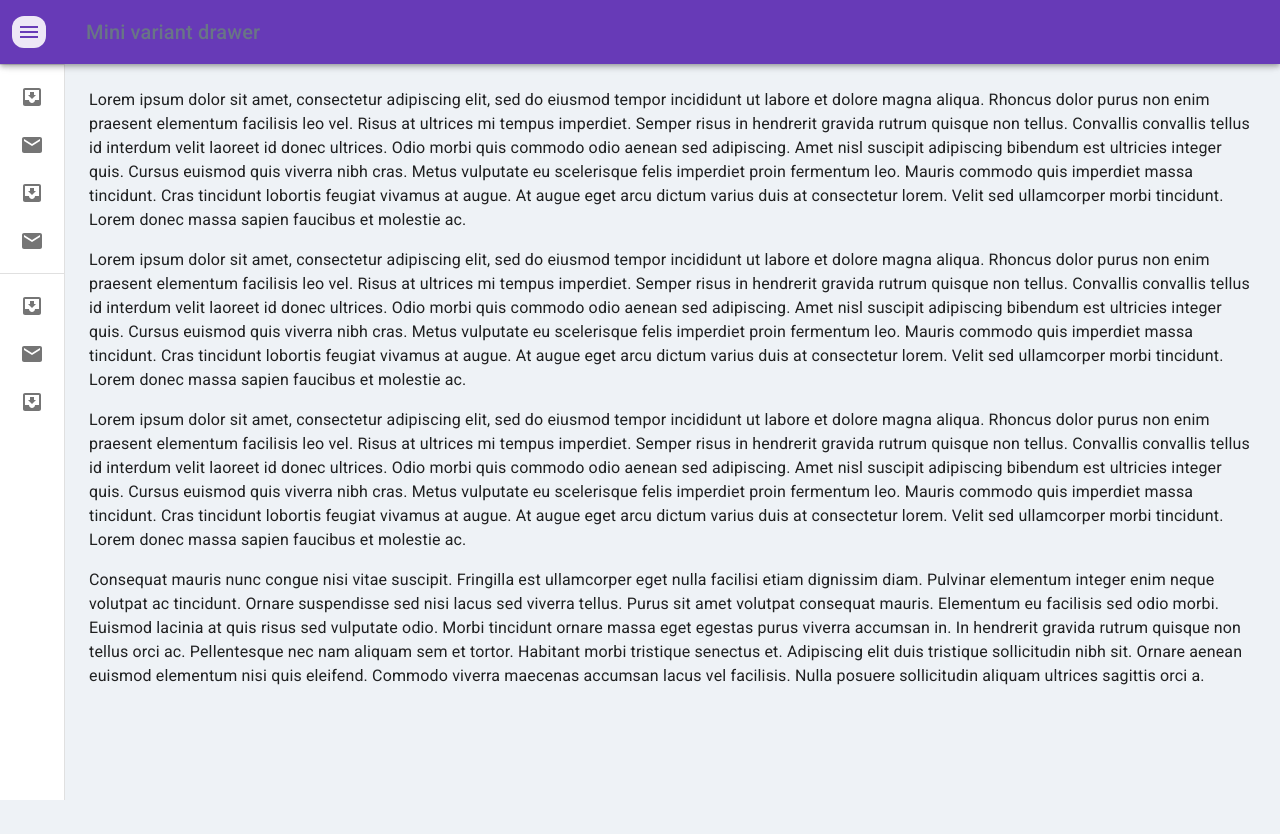
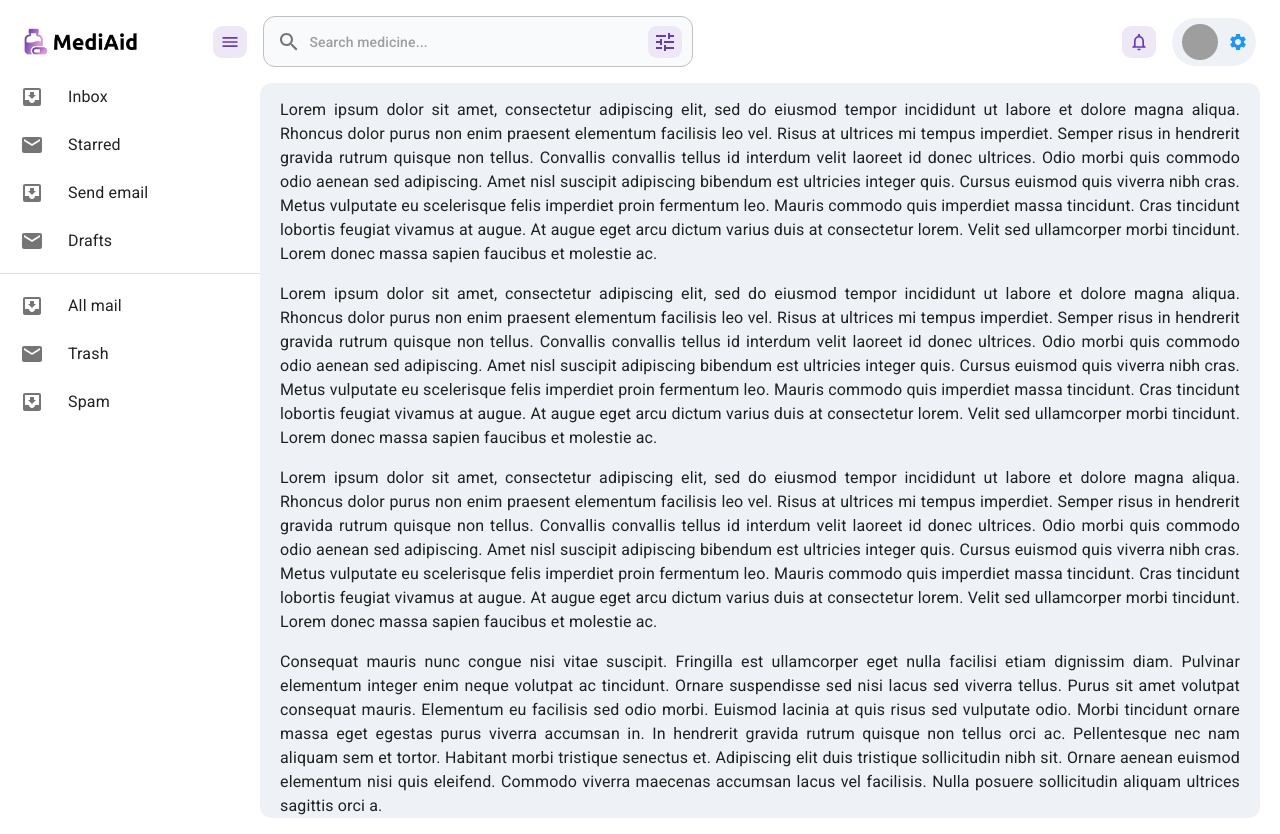
Before and after one commit to Sharif-Minhaz/MediAid, a React (Vite) app in the folder client/: page / in a window 1280 px wide. Before the commit the page ends 800 px from the top, so only its background shows below. Built offline with nearby package versions, Linux system fonts and the light colour scheme; grey boxes are pictures that could not be loaded.

Commit message:
feat: topbar's components added - client

```diff
--- a/client/src/app/App.css
+++ b/client/src/app/App.css
@@ -1,3 +1,7 @@
 .MuiInputBase-root.Mui-focused:not(.Mui-error) .MuiOutlinedInput-notchedOutline {
     border-color: #2196f3 !important;
 }
+
+.MuiButton-endIcon.MuiButton-iconSizeMedium.css-1gnd1fd-MuiButton-endIcon {
+    margin-left: 1px;
+}
--- a/client/src/components/SearchBar.jsx
+++ b/client/src/components/SearchBar.jsx
@@ -1,20 +1,39 @@
-import { FormControl, InputLabel, OutlinedInput, useTheme } from "@mui/material";
+import { FormControl, InputAdornment, OutlinedInput } from "@mui/material";
+import SearchIcon from "@mui/icons-material/Search";
+import TuneIcon from "@mui/icons-material/Tune";
+import CustomIconButton from "../theme/customComponent/CustomIconButton";
 
 const SearchBar = () => {
-	const theme = useTheme();
 	return (
-		<FormControl fullWidth sx={{ ...theme.customInput, mb: "13px" }}>
-			<InputLabel htmlFor="outlined-adornment-email-login">
-				Email Address / Username
-			</InputLabel>
+		<FormControl sx={{ ml: 1 }}>
 			<OutlinedInput
+				startAdornment={
+					<InputAdornment position="start">
+						<SearchIcon />
+					</InputAdornment>
+				}
+				sx={{
+					width: { lg: "430px", md: "250px" },
+					height: "51px",
+					background: "#f8fafc",
+					fontSize: "14px",
+					fontWeight: 500,
+				}}
 				id="outlined-adornment-email-login"
 				type="email"
 				// value={"values.email"}
 				name="email"
 				// onBlur={"handleBlur"}
 				// onChange={"handleChange"}
-				label="Email Address / Username"
+				notched={false}
+				placeholder="Search medicine..."
+				endAdornment={
+					<InputAdornment position="end">
+						<CustomIconButton sx={{ mr: "-3px" }} aria-label="filter search" edge="end">
+							<TuneIcon />
+						</CustomIconButton>
+					</InputAdornment>
+				}
 			/>
 		</FormControl>
 	);
--- a/client/src/components/navbar/Navbar.jsx
+++ b/client/src/components/navbar/Navbar.jsx
@@ -1,4 +1,4 @@
-import { styled, useTheme } from "@mui/material/styles";
+import { styled } from "@mui/material/styles";
 import {
 	Box,
 	Drawer,
@@ -17,10 +17,13 @@ import {
 import MenuIcon from "@mui/icons-material/Menu";
 import InboxIcon from "@mui/icons-material/MoveToInbox";
 import MailIcon from "@mui/icons-material/Mail";
+import NotificationsNoneIcon from "@mui/icons-material/NotificationsNone";
 import { useStateContext } from "../../contexts/ContextProvider";
 import CustomIconButton from "../../theme/customComponent/CustomIconButton";
+import SearchBar from "../SearchBar";
+import ProfileBtn from "./ProfileBtn";
 
-const drawerWidth = 240;
+const drawerWidth = 260;
 
 const openedMixin = (theme) => ({
 	width: drawerWidth,
@@ -60,14 +63,6 @@ const CustomAppBar = styled(AppBar, {
 		easing: theme.transitions.easing.sharp,
 		duration: theme.transitions.duration.leavingScreen,
 	}),
-	...(open && {
-		marginLeft: drawerWidth,
-		width: `calc(100% - ${drawerWidth}px)`,
-		transition: theme.transitions.create(["width", "margin"], {
-			easing: theme.transitions.easing.sharp,
-			duration: theme.transitions.duration.enteringScreen,
-		}),
-	}),
 }));
 
 const CustomDrawer = styled(Drawer, { shouldForwardProp: (prop) => prop !== "open" })(
@@ -78,51 +73,61 @@ const CustomDrawer = styled(Drawer, { shouldForwardProp: (prop) => prop !== "ope
 		boxSizing: "border-box",
 		...(open && {
 			...openedMixin(theme),
-			"& .MuiDrawer-paper": openedMixin(theme),
+			"& .MuiDrawer-paper": { ...openedMixin(theme), borderRight: 0 },
 		}),
 		...(!open && {
 			...closedMixin(theme),
-			"& .MuiDrawer-paper": closedMixin(theme),
+			"& .MuiDrawer-paper": { ...closedMixin(theme), borderRight: 0 },
 		}),
 	})
 );
 
 export default function MiniDrawer() {
-	const { leftDrawerOpen, handleLeftDrawerOpen, handleLeftDrawerClose } = useStateContext();
+	const { leftDrawerOpen, handleLeftDrawerToggle } = useStateContext();
 
 	return (
 		<Box sx={{ display: "flex" }}>
 			<CssBaseline />
-			<CustomAppBar position="fixed" open={leftDrawerOpen}>
-				<Toolbar>
-					<CustomIconButton
-						color="inherit"
-						aria-label="open drawer"
-						onClick={handleLeftDrawerOpen}
-						edge="start"
-						sx={{
-							marginRight: 5,
-							...(leftDrawerOpen && { display: "none" }),
-						}}
+			<CustomAppBar
+				sx={{ height: "83px" }}
+				elevation={0}
+				color="light"
+				position="fixed"
+				open={leftDrawerOpen}
 			>
-						<MenuIcon />
-					</CustomIconButton>
-					<Typography variant="h6" noWrap component="div">
-						Mini variant drawer
-					</Typography>
-				</Toolbar>
-			</CustomAppBar>
-			<CustomDrawer variant="permanent" open={leftDrawerOpen}>
-				<Stack direction="row" alignItems="center" justifyContent="space-between" ml={2}>
-					<img src="/images/default.png" alt="brand-logo" height="30" />
+				<Toolbar sx={{ display: "flex", alignItems: "center", height: "100%" }}>
+					<Stack
+						direction="row"
+						alignItems="center"
+						justifyContent="space-between"
+						width="285px"
+					>
+						<img src="/images/default.png" alt="brand-logo" height="27" />
 						<DrawerHeader>
-						<CustomIconButton onClick={handleLeftDrawerClose}>
+							<CustomIconButton onClick={handleLeftDrawerToggle}>
 								<MenuIcon fontSize="small" />
 							</CustomIconButton>
 						</DrawerHeader>
 					</Stack>
+					<Stack
+						direction="row"
+						width="100%"
+						alignItems="center"
+						justifyContent="space-between"
+					>
+						<SearchBar />
+						<Stack direction="row" alignItems="center" gap={2}>
+							<CustomIconButton>
+								<NotificationsNoneIcon fontSize="small" />
+							</CustomIconButton>
+							<ProfileBtn />
+						</Stack>
+					</Stack>
+				</Toolbar>
+			</CustomAppBar>
+			<CustomDrawer variant="permanent" open={leftDrawerOpen}>
 				<Divider />
-				<List>
+				<List sx={{ mt: 8 }}>
 					{["Inbox", "Starred", "Send email", "Drafts"].map((text, index) => (
 						<ListItem key={text} disablePadding sx={{ display: "block" }}>
 							<ListItemButton
@@ -178,60 +183,65 @@ export default function MiniDrawer() {
 					))}
 				</List>
 			</CustomDrawer>
-			<Box component="main" sx={{ flexGrow: 1, p: 3 }}>
+			<Box component="main" sx={{ flexGrow: 1, pt: "5px" }}>
 				<DrawerHeader />
-				<Typography paragraph>
-					Lorem ipsum dolor sit amet, consectetur adipiscing elit, sed do eiusmod tempor
-					incididunt ut labore et dolore magna aliqua. Rhoncus dolor purus non enim
-					praesent elementum facilisis leo vel. Risus at ultrices mi tempus imperdiet.
-					Semper risus in hendrerit gravida rutrum quisque non tellus. Convallis convallis
-					tellus id interdum velit laoreet id donec ultrices. Odio morbi quis commodo odio
-					aenean sed adipiscing. Amet nisl suscipit adipiscing bibendum est ultricies
-					integer quis. Cursus euismod quis viverra nibh cras. Metus vulputate eu
-					scelerisque felis imperdiet proin fermentum leo. Mauris commodo quis imperdiet
-					massa tincidunt. Cras tincidunt lobortis feugiat vivamus at augue. At augue eget
-					arcu dictum varius duis at consectetur lorem. Velit sed ullamcorper morbi
-					tincidunt. Lorem donec massa sapien faucibus et molestie ac.
+				<Box borderRadius={3} bgcolor="#eef2f6" px="20px" pt="15px" mt="14px" mr="20px">
+					<Typography textAlign={"justify"} paragraph>
+						Lorem ipsum dolor sit amet, consectetur adipiscing elit, sed do eiusmod
+						tempor incididunt ut labore et dolore magna aliqua. Rhoncus dolor purus non
+						enim praesent elementum facilisis leo vel. Risus at ultrices mi tempus
+						imperdiet. Semper risus in hendrerit gravida rutrum quisque non tellus.
+						Convallis convallis tellus id interdum velit laoreet id donec ultrices. Odio
+						morbi quis commodo odio aenean sed adipiscing. Amet nisl suscipit adipiscing
+						bibendum est ultricies integer quis. Cursus euismod quis viverra nibh cras.
+						Metus vulputate eu scelerisque felis imperdiet proin fermentum leo. Mauris
+						commodo quis imperdiet massa tincidunt. Cras tincidunt lobortis feugiat
+						vivamus at augue. At augue eget arcu dictum varius duis at consectetur
+						lorem. Velit sed ullamcorper morbi tincidunt. Lorem donec massa sapien
+						faucibus et molestie ac.
 					</Typography>
-				<Typography paragraph>
-					Lorem ipsum dolor sit amet, consectetur adipiscing elit, sed do eiusmod tempor
-					incididunt ut labore et dolore magna aliqua. Rhoncus dolor purus non enim
-					praesent elementum facilisis leo vel. Risus at ultrices mi tempus imperdiet.
-					Semper risus in hendrerit gravida rutrum quisque non tellus. Convallis convallis
-					tellus id interdum velit laoreet id donec ultrices. Odio morbi quis commodo odio
-					aenean sed adipiscing. Amet nisl suscipit adipiscing bibendum est ultricies
-					integer quis. Cursus euismod quis viverra nibh cras. Metus vulputate eu
-					scelerisque felis imperdiet proin fermentum leo. Mauris commodo quis imperdiet
-					massa tincidunt. Cras tincidunt lobortis feugiat vivamus at augue. At augue eget
-					arcu dictum varius duis at consectetur lorem. Velit sed ullamcorper morbi
-					tincidunt. Lorem donec massa sapien faucibus et molestie ac.
+					<Typography textAlign={"justify"} paragraph>
+						Lorem ipsum dolor sit amet, consectetur adipiscing elit, sed do eiusmod
+						tempor incididunt ut labore et dolore magna aliqua. Rhoncus dolor purus non
+						enim praesent elementum facilisis leo vel. Risus at ultrices mi tempus
+						imperdiet. Semper risus in hendrerit gravida rutrum quisque non tellus.
+						Convallis convallis tellus id interdum velit laoreet id donec ultrices. Odio
+						morbi quis commodo odio aenean sed adipiscing. Amet nisl suscipit adipiscing
+						bibendum est ultricies integer quis. Cursus euismod quis viverra nibh cras.
+						Metus vulputate eu scelerisque felis imperdiet proin fermentum leo. Mauris
+						commodo quis imperdiet massa tincidunt. Cras tincidunt lobortis feugiat
+						vivamus at augue. At augue eget arcu dictum varius duis at consectetur
+						lorem. Velit sed ullamcorper morbi tincidunt. Lorem donec massa sapien
+						faucibus et molestie ac.
 					</Typography>
-				<Typography paragraph>
-					Lorem ipsum dolor sit amet, consectetur adipiscing elit, sed do eiusmod tempor
-					incididunt ut labore et dolore magna aliqua. Rhoncus dolor purus non enim
-					praesent elementum facilisis leo vel. Risus at ultrices mi tempus imperdiet.
-					Semper risus in hendrerit gravida rutrum quisque non tellus. Convallis convallis
-					tellus id interdum velit laoreet id donec ultrices. Odio morbi quis commodo odio
-					aenean sed adipiscing. Amet nisl suscipit adipiscing bibendum est ultricies
-					integer quis. Cursus euismod quis viverra nibh cras. Metus vulputate eu
-					scelerisque felis imperdiet proin fermentum leo. Mauris commodo quis imperdiet
-					massa tincidunt. Cras tincidunt lobortis feugiat vivamus at augue. At augue eget
-					arcu dictum varius duis at consectetur lorem. Velit sed ullamcorper morbi
-					tincidunt. Lorem donec massa sapien faucibus et molestie ac.
+					<Typography textAlign={"justify"} paragraph>
+						Lorem ipsum dolor sit amet, consectetur adipiscing elit, sed do eiusmod
+						tempor incididunt ut labore et dolore magna aliqua. Rhoncus dolor purus non
+						enim praesent elementum facilisis leo vel. Risus at ultrices mi tempus
+						imperdiet. Semper risus in hendrerit gravida rutrum quisque non tellus.
+						Convallis convallis tellus id interdum velit laoreet id donec ultrices. Odio
+						morbi quis commodo odio aenean sed adipiscing. Amet nisl suscipit adipiscing
+						bibendum est ultricies integer quis. Cursus euismod quis viverra nibh cras.
+						Metus vulputate eu scelerisque felis imperdiet proin fermentum leo. Mauris
+						commodo quis imperdiet massa tincidunt. Cras tincidunt lobortis feugiat
+						vivamus at augue. At augue eget arcu dictum varius duis at consectetur
+						lorem. Velit sed ullamcorper morbi tincidunt. Lorem donec massa sapien
+						faucibus et molestie ac.
 					</Typography>
-				<Typography paragraph>
-					Consequat mauris nunc congue nisi vitae suscipit. Fringilla est ullamcorper eget
-					nulla facilisi etiam dignissim diam. Pulvinar elementum integer enim neque
-					volutpat ac tincidunt. Ornare suspendisse sed nisi lacus sed viverra tellus.
-					Purus sit amet volutpat consequat mauris. Elementum eu facilisis sed odio morbi.
-					Euismod lacinia at quis risus sed vulputate odio. Morbi tincidunt ornare massa
-					eget egestas purus viverra accumsan in. In hendrerit gravida rutrum quisque non
-					tellus orci ac. Pellentesque nec nam aliquam sem et tortor. Habitant morbi
-					tristique senectus et. Adipiscing elit duis tristique sollicitudin nibh sit.
-					Ornare aenean euismod elementum nisi quis eleifend. Commodo viverra maecenas
-					accumsan lacus vel facilisis. Nulla posuere sollicitudin aliquam ultrices
-					sagittis orci a.
+					<Typography textAlign={"justify"} paragraph>
+						Consequat mauris nunc congue nisi vitae suscipit. Fringilla est ullamcorper
+						eget nulla facilisi etiam dignissim diam. Pulvinar elementum integer enim
+						neque volutpat ac tincidunt. Ornare suspendisse sed nisi lacus sed viverra
+						tellus. Purus sit amet volutpat consequat mauris. Elementum eu facilisis sed
+						odio morbi. Euismod lacinia at quis risus sed vulputate odio. Morbi
+						tincidunt ornare massa eget egestas purus viverra accumsan in. In hendrerit
+						gravida rutrum quisque non tellus orci ac. Pellentesque nec nam aliquam sem
+						et tortor. Habitant morbi tristique senectus et. Adipiscing elit duis
+						tristique sollicitudin nibh sit. Ornare aenean euismod elementum nisi quis
+						eleifend. Commodo viverra maecenas accumsan lacus vel facilisis. Nulla
+						posuere sollicitudin aliquam ultrices sagittis orci a.
 					</Typography>
+				</Box>
 			</Box>
 		</Box>
 	);
--- /dev/null
+++ b/client/src/components/navbar/ProfileBtn.jsx
@@ -0,0 +1,32 @@
+import { Avatar, Button } from "@mui/material";
+import { styled } from "@mui/material/styles";
+import SettingsIcon from "@mui/icons-material/Settings";
+
+const RoundedButton = styled(Button)(({ theme }) => ({
+	width: 84,
+	height: 48,
+	color: "#2196f3",
+	borderRadius: 40,
+	backgroundColor: "#eef2f6",
+	"&:hover": {
+		color: "#fff",
+		backgroundColor: "#2196f3",
+	},
+}));
+
+const ProfileBtn = () => {
+	return (
+		<RoundedButton
+			startIcon={
+				<Avatar
+					alt="Remy Sharp"
+					src="https://mui.com/static/images/avatar/2.jpg"
+					sx={{ width: 36, height: 36, ml: "2px" }}
+				/>
+			}
+			endIcon={<SettingsIcon fontSize="22px" sx={{ ml: "1px" }} />}
+		/>
+	);
+};
+
+export default ProfileBtn;
--- a/client/src/contexts/ContextProvider.jsx
+++ b/client/src/contexts/ContextProvider.jsx
@@ -3,7 +3,7 @@ import { createContext, useContext, useState } from "react";
 const StateContext = createContext();
 
 export const ContextProvider = ({ children }) => {
-	const [leftDrawerOpen, setLeftDrawerOpen] = useState(false);
+	const [leftDrawerOpen, setLeftDrawerOpen] = useState(true);
 
 	const handleLeftDrawerOpen = () => {
 		setLeftDrawerOpen(true);
@@ -13,12 +13,17 @@ export const ContextProvider = ({ children }) => {
 		setLeftDrawerOpen(false);
 	};
 
+	const handleLeftDrawerToggle = () => {
+		setLeftDrawerOpen((prev) => !prev);
+	};
+
 	return (
 		<StateContext.Provider
 			value={{
 				leftDrawerOpen,
 				handleLeftDrawerOpen,
 				handleLeftDrawerClose,
+				handleLeftDrawerToggle,
 			}}
 		>
 			{children}
--- /dev/null
+++ b/client/src/features/auth/BrandAuthImg.jsx
@@ -0,0 +1,5 @@
+const BrandAuthImg = () => {
+	return <img src="/images/cover.png" height="30" style={{ margin: "7px 0px 32px" }} />;
+};
+
+export default BrandAuthImg;
--- a/client/src/features/auth/Register.jsx
+++ b/client/src/features/auth/Register.jsx
@@ -23,6 +23,7 @@ import {
 } from "@mui/material";
 import { useTheme } from "@emotion/react";
 import { strengthColor, strengthIndicator } from "../../utils/passwordStrength";
+import BrandAuthImg from "./BrandAuthImg";
 
 const initialData = { password: "" };
 
@@ -66,7 +67,7 @@ const Register = () => {
 					p: 3,
 				}}
 			>
-				<img src="/images/cover.png" height="85" />
+				<BrandAuthImg />
 
 				<Typography fontWeight={700} color="primary" component="h5" variant="h5">
 					Register Now
--- a/client/src/features/auth/ResetPassword.jsx
+++ b/client/src/features/auth/ResetPassword.jsx
@@ -22,6 +22,7 @@ import {
 	IconButton,
 } from "@mui/material";
 import { useTheme } from "@emotion/react";
+import BrandAuthImg from "./BrandAuthImg";
 
 const ResetPassword = () => {
 	const theme = useTheme();
@@ -45,7 +46,7 @@ const ResetPassword = () => {
 					p: 3,
 				}}
 			>
-				<img src="/images/cover.png" height="85" />
+				<BrandAuthImg />
 
 				<Typography fontWeight={700} color="primary" component="h5" variant="h5">
 					Reset Password
--- a/client/src/index.css
+++ b/client/src/index.css
@@ -5,10 +5,30 @@
   font-family: "roboto", Arial, Helvetica, sans-serif;
 }
 
-body {
-  background-color: #eef2f6 !important;
-}
-
 a {
   text-decoration: none;
 }
+
+/* -----------------scrollbar------------------ */
+/* width */
+::-webkit-scrollbar {
+  width: 8px;
+}
+
+/* Track */
+::-webkit-scrollbar-track {
+  box-shadow: inset 0 0 5px rgb(157, 149, 231);
+  height: 10px;
+  border-radius: 10px;
+}
+
+/* Handle */
+::-webkit-scrollbar-thumb {
+  background: #d1cfff;
+  border-radius: 10px;
+}
+
+/* Handle on hover */
+::-webkit-scrollbar-thumb:hover {
+  background: #bfc3de;
+}
--- a/client/src/theme/customComponent/CustomIconButton.jsx
+++ b/client/src/theme/customComponent/CustomIconButton.jsx
@@ -8,7 +8,7 @@ const CustomIconButton = styled(IconButton)(({ theme }) => ({
 		backgroundColor: theme.palette.primary.main,
 		color: theme.palette.primaryLight.main,
 	},
-	borderRadius: "12px",
+	borderRadius: "9px",
 	height: "32px",
 	width: "34px",
 }));
```
Also changed, not shown: client/src/features/auth/Login.jsx (+10 -2 lines), client/src/theme/palette.js (+6 -2 lines). Lines whose indentation alone changed are shown as unchanged.
